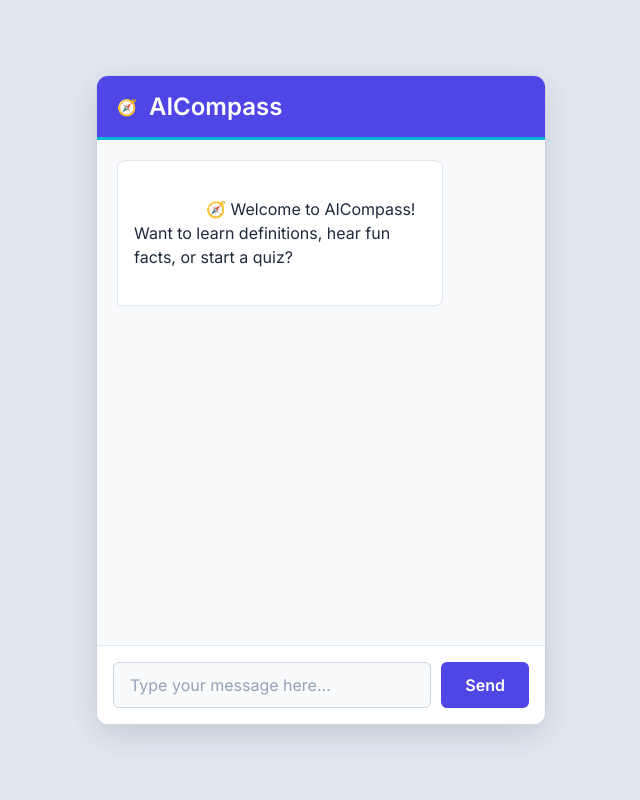
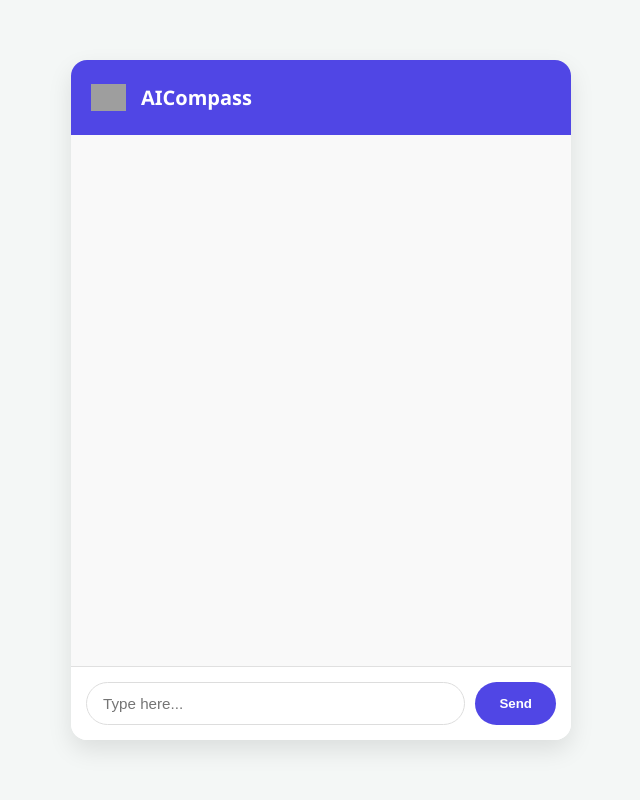
Before and after one commit to vanteryth/AIcompass, a Flask app: page / in a window 1280 px wide. Shown: the whole page, without its empty margins (319-959 px from the left). Run offline with Flask 3, Linux system fonts and the light colour scheme; grey boxes are pictures that could not be loaded.

Commit message:
Updated UI

```diff
--- a/static/script.js
+++ b/static/script.js
@@ -1,56 +1,35 @@
 const chatBox = document.getElementById('chat-box');
 const userInput = document.getElementById('user-input');
-const sendBtn = document.getElementById('send-btn');
 
-const sessionId = Math.random().toString(36).substring(2, 15);
-
-function addMessage(text, sender) {
-    const messageDiv = document.createElement('div');
-    messageDiv.classList.add('message');
-
-    if (sender === 'user') {
-        messageDiv.classList.add('user-message');
-    } else {
-        messageDiv.classList.add('bot-message');
-        text = '🧭 ' + text;
-    }
-
-    messageDiv.innerText = text;
-    chatBox.appendChild(messageDiv);
+function addMsg(text, className) {
+    const div = document.createElement('div');
+    div.className = `msg ${className}`;
+    div.innerText = text;
+    chatBox.appendChild(div);
     chatBox.scrollTop = chatBox.scrollHeight;
 }
 
-function handleSend() {
-    const text = userInput.value.trim();
-    if (text === '') return;
-
-    addMessage(text, 'user');
-    userInput.value = '';
-
-    fetch('/api/chat', {
-        method: 'POST',
-        headers: {
-            'Content-Type': 'application/json',
-        },
-        body: JSON.stringify({
-            message: text,
-            session_id: sessionId
-        })
-    })
-    .then(response => response.json())
-    .then(data => {
-        addMessage(data.reply, 'bot');
-    })
-    .catch(error => {
-        console.error("Error connecting to server:", error);
-        addMessage("Connection error. Ensure the Flask server is running.", 'bot');
-    });
+function addTyping() {
+    const div = document.createElement('div');
+    div.className = 'typing';
+    div.id = 'typing';
+    div.innerHTML = '<div class="dot"></div><div class="dot"></div><div class="dot"></div>';
+    chatBox.appendChild(div);
 }
 
-sendBtn.addEventListener('click', handleSend);
+document.getElementById('send-btn').onclick = async () => {
+    const text = userInput.value;
+    if(!text) return;
+    addMsg(text, 'user-msg');
+    userInput.value = '';
+    addTyping();
 
-userInput.addEventListener('keypress', function(e) {
-    if (e.key === 'Enter') {
-        handleSend();
-    }
-});
+    const res = await fetch('/api/chat', {
+        method: 'POST',
+        headers: {'Content-Type': 'application/json'},
+        body: JSON.stringify({message: text})
+    });
+    const data = await res.json();
+    document.getElementById('typing').remove();
+    addMsg(data.reply, 'bot-msg');
+};
--- a/static/style.css
+++ b/static/style.css
@@ -1,124 +1,148 @@
-@import url('https://fonts.googleapis.com/css2?family=Inter:wght@300;400;600&display=swap');
-
+/* --- Base Reset & Setup --- */
 * {
     box-sizing: border-box;
     margin: 0;
     padding: 0;
-    font-family: 'Inter', Roboto, sans-serif;
 }
 
 body {
-    background-color: #E2E8F0;
+    font-family: 'Segoe UI', Roboto, Helvetica, Arial, sans-serif;
+    background-color: #f4f7f6;
     display: flex;
     justify-content: center;
     align-items: center;
     height: 100vh;
-    color: #1E293B;
+    padding: 20px;
 }
 
+/* --- Main Chat Window Container --- */
 .chat-container {
-    width: 450px;
-    max-width: 95%;
-    height: 650px;
-    background-color: #F9FAFB;
-    border-radius: 12px;
-    box-shadow: 0 10px 30px rgba(30, 41, 59, 0.15);
+    width: 100%;
+    max-width: 500px;
+    height: 85vh;
+    background: #ffffff;
+    border-radius: 16px;
     display: flex;
     flex-direction: column;
+    box-shadow: 0 10px 25px rgba(0, 0, 0, 0.1);
     overflow: hidden;
-    border: 1px solid #CBD5E1;
 }
 
+/* --- Header --- */
 .chat-header {
-    background-color: #4F46E5;
-    color: #FFFFFF;
-    padding: 16px 20px;
+    background: #5046e5;
+    color: #ffffff;
+    padding: 20px;
     display: flex;
     align-items: center;
-    gap: 12px;
-    border-bottom: 3px solid #06B6D4;
+    gap: 15px;
+}
+
+.header-icon {
+    width: 35px;
+    height: 35px;
+    object-fit: contain;
 }
 
 .chat-header h2 {
-    font-size: 24px;
+    font-size: 1.25rem;
     font-weight: 600;
 }
 
+/* --- Chat Area --- */
 .chat-box {
     flex: 1;
     padding: 20px;
     overflow-y: auto;
     display: flex;
     flex-direction: column;
-    gap: 15px;
-    background-color: #F9FAFB;
+    gap: 16px;
+    background-color: #f9f9f9;
 }
 
-.message {
-    max-width: 80%;
-    padding: 12px 16px;
-    border-radius: 8px;
+/* Common message bubble styles */
+.msg {
+    padding: 12px 18px;
+    border-radius: 18px;
+    max-width: 85%;
     line-height: 1.5;
-    font-size: 16px;
+    font-size: 0.95rem;
     white-space: pre-wrap;
+    word-wrap: break-word;
 }
 
-.bot-message {
-    background-color: #FFFFFF;
-    color: #1E293B;
+.bot-msg {
+    background: #eef2f5;
+    color: #333;
     align-self: flex-start;
-    border-bottom-left-radius: 2px;
-    border: 1px solid #E2E8F0;
-    box-shadow: 0 2px 4px rgba(0,0,0,0.02);
+    border-bottom-left-radius: 4px;
 }
 
-.user-message {
-    background-color: #4F46E5;
-    color: #FFFFFF;
+.user-msg {
+    background: #5046e5;
+    color: #ffffff;
     align-self: flex-end;
-    border-bottom-right-radius: 2px;
+    border-bottom-right-radius: 4px;
 }
 
+/* --- Input Area --- */
 .input-area {
+    padding: 15px;
     display: flex;
-    padding: 16px;
-    background-color: #FFFFFF;
-    border-top: 1px solid #E2E8F0;
     gap: 10px;
+    background: #ffffff;
+    border-top: 1px solid #e0e0e0;
 }
 
-input {
+#user-input {
     flex: 1;
     padding: 12px 16px;
-    border: 1px solid #CBD5E1;
-    border-radius: 6px;
-    background-color: #F9FAFB;
-    color: #1E293B;
+    border: 1px solid #ddd;
+    border-radius: 24px;
     outline: none;
-    font-size: 16px;
+    font-size: 0.95rem;
+    transition: border-color 0.3s;
 }
 
-input::placeholder {
-    color: #94A3B8;
+#user-input:focus {
+    border-color: #5046e5;
 }
 
-input:focus {
-    border-color: #06B6D4;
-    box-shadow: 0 0 0 2px rgba(6, 182, 212, 0.2);
+#send-btn {
+    padding: 0 24px;
+    background: #5046e5;
+    color: white;
+    border: none;
+    border-radius: 24px;
+    cursor: pointer;
+    font-weight: 600;
+    transition: background 0.3s;
 }
 
-button {
-    padding: 12px 24px;
-    background-color: #4F46E5;
-    color: #FFFFFF;
-    border: none;
-    border-radius: 6px;
-    cursor: pointer;
-    font-weight: 600;
-    font-size: 16px;
-    transition: background-color 0.2s ease;
+#send-btn:hover {
+    background: #4038c0;
 }
 
-button:hover {
-    background-color: #4338CA;
+/* --- Thinking Animation --- */
+.typing {
+    display: flex;
+    gap: 6px;
+    padding: 15px;
+    align-self: flex-start;
 }
+
+.dot {
+    width: 8px;
+    height: 8px;
+    background: #aaa;
+    border-radius: 50%;
+    animation: bounce 1.4s infinite ease-in-out both;
+}
+
+.dot:nth-child(1) { animation-delay: -0.32s; }
+.dot:nth-child(2) { animation-delay: -0.16s; }
+
+@keyframes bounce {
+    0%, 80%, 100% { transform: scale(0); }
+    40% { transform: scale(1); }
+}
--- a/templates/index.html
+++ b/templates/index.html
@@ -4,27 +4,20 @@
     <meta charset="UTF-8">
     <meta name="viewport" content="width=device-width, initial-scale=1.0">
     <title>AICompass</title>
-    <link rel="stylesheet" href="{{ url_for('static', filename='style.css') }}">
+    <link rel="stylesheet" href="/static/style.css">
 </head>
 <body>
     <div class="chat-container">
         <div class="chat-header">
-            <span class="icon">🧭</span>
+            <img src="/static/compass.png" class="header-icon" onerror="this.style.display='none'">
             <h2>AICompass</h2>
         </div>
-
-        <div class="chat-box" id="chat-box">
-            <div class="message bot-message">
-                🧭 Welcome to AICompass! Want to learn definitions, hear fun facts, or start a quiz?
-            </div>
-        </div>
-
+        <div class="chat-box" id="chat-box"></div>
         <div class="input-area">
-            <input type="text" id="user-input" placeholder="Type your message here..." autocomplete="off">
+            <input type="text" id="user-input" placeholder="Type here..." autocomplete="off">
             <button id="send-btn">Send</button>
         </div>
     </div>
-
-    <script src="{{ url_for('static', filename='script.js') }}"></script>
+    <script src="/static/script.js"></script>
 </body>
 </html>
```
